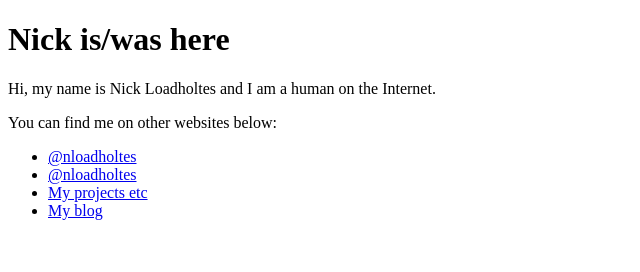
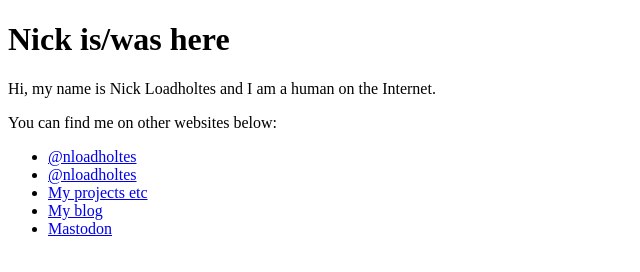
Before and after one commit to nloadholtes/nloadholtes.github.io, a plain HTML site: page index.html in a window 1280 px wide. Shown: the full height of the page, 0-640 px from the left. Drawn offline with Linux system fonts and the light colour scheme.

Commit message:
adding a new link

```diff
--- a/index.html
+++ b/index.html
@@ -12,6 +12,7 @@
   <link rel="token_endpoint" href="https://tokens.indieauth.com/token">
   <link rel="microsub" href="https://aperture.p3k.io/microsub/299">
   <link rel="me" href="https://nloadholtes.github.io"/>
+  <link rel="me" href="https://octodon.social/@nloadholtes"/>
 
   <title>Yet another website</title>
 </head>
@@ -34,6 +35,7 @@
       <li><a class="u-url" href="https://twitter.com/nloadholtes" rel="me">@nloadholtes</a></li>
       <li><a class="u-url" href="https://ironboundsoftware.com" rel="me">My projects etc</a></li>
       <li><a class="u-url" href="https://blog.ironboundsoftware.com" rel="me">My blog</a></li>
+      <li><a rel="me" href="https://octodon.social/@nloadholtes">Mastodon</a></li>
     </ul>
   </div>
 </body>
```
